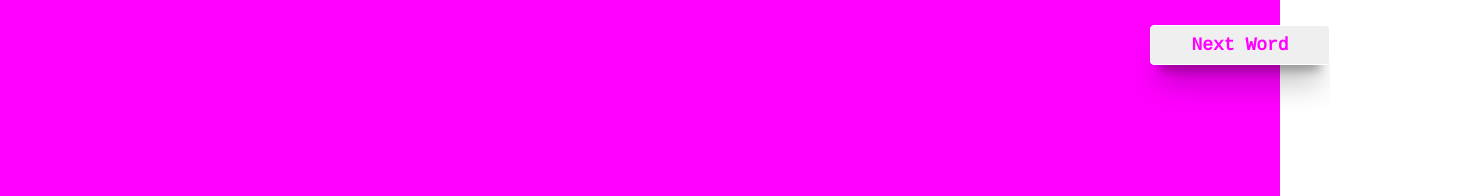
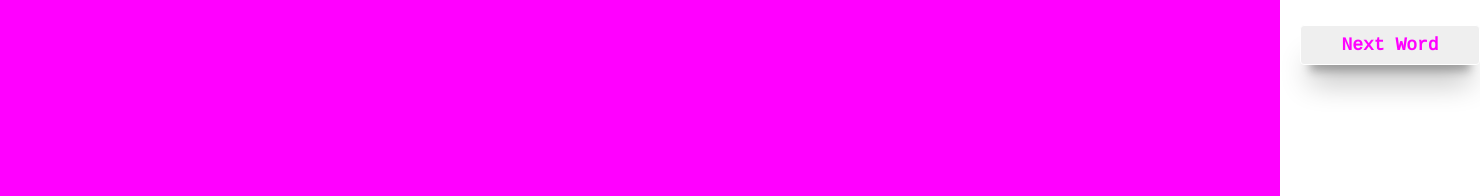
Before and after one commit to RosaNunezRivera/scramble-game, a plain HTML site: page index.html in a window 1280 px wide. Shown: the top 196 px of the page, 1480 px wide, since content can reach past the window. Drawn offline with Linux system fonts and the light colour scheme.

Commit message:
Update README.md file

```diff
--- a/assets/style/index.css
+++ b/assets/style/index.css
@@ -149,7 +149,7 @@ input[type="text"]:hover {
 .button-play {
     position: absolute;
     top: 25px;
-    left: 1150px;
+    left: 1300px;
     font-size: 18px;
     font-weight: 600;
     color: var(--app-pink-bg);
```
Also changed, not shown: assets/img/image-1.png (added), assets/img/image-2.png (added), assets/img/image-3.png (added), assets/img/image-4.png (added), assets/img/image.png (added), 1 other file.
